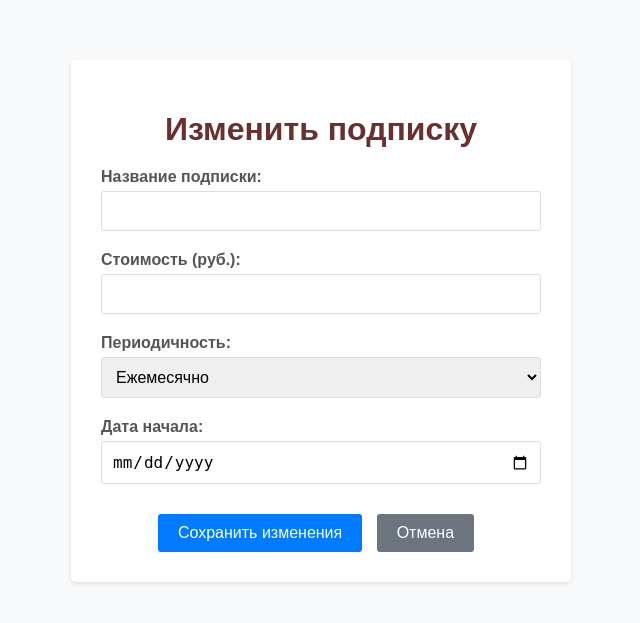
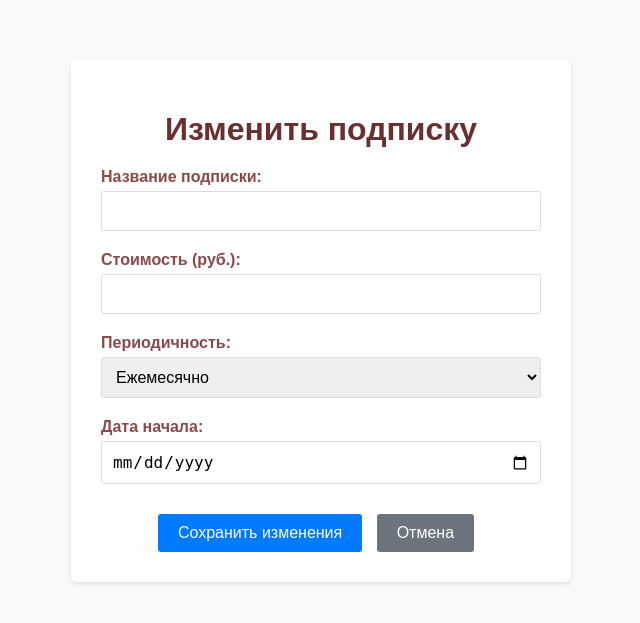
Before and after one commit to polinatyrykina/labs2, a Flask app: template templates/edit_subscription.html in a window 1280 px wide. Shown: the top 623 px of the page, without its empty margins (319-959 px from the left). Run offline with Flask 3, Linux system fonts and the light colour scheme; the template is opened without the code that fills it, so the values that code supplies are empty.

Commit message:
Проба с тегом 3.1

```diff
--- a/templates/edit_subscription.html
+++ b/templates/edit_subscription.html
@@ -28,7 +28,7 @@
         label {
             display: block;
             margin-bottom: 5px;
-            color: #555;
+            color: #894a4a;
             font-weight: bold;
         }
         input, select {
```
